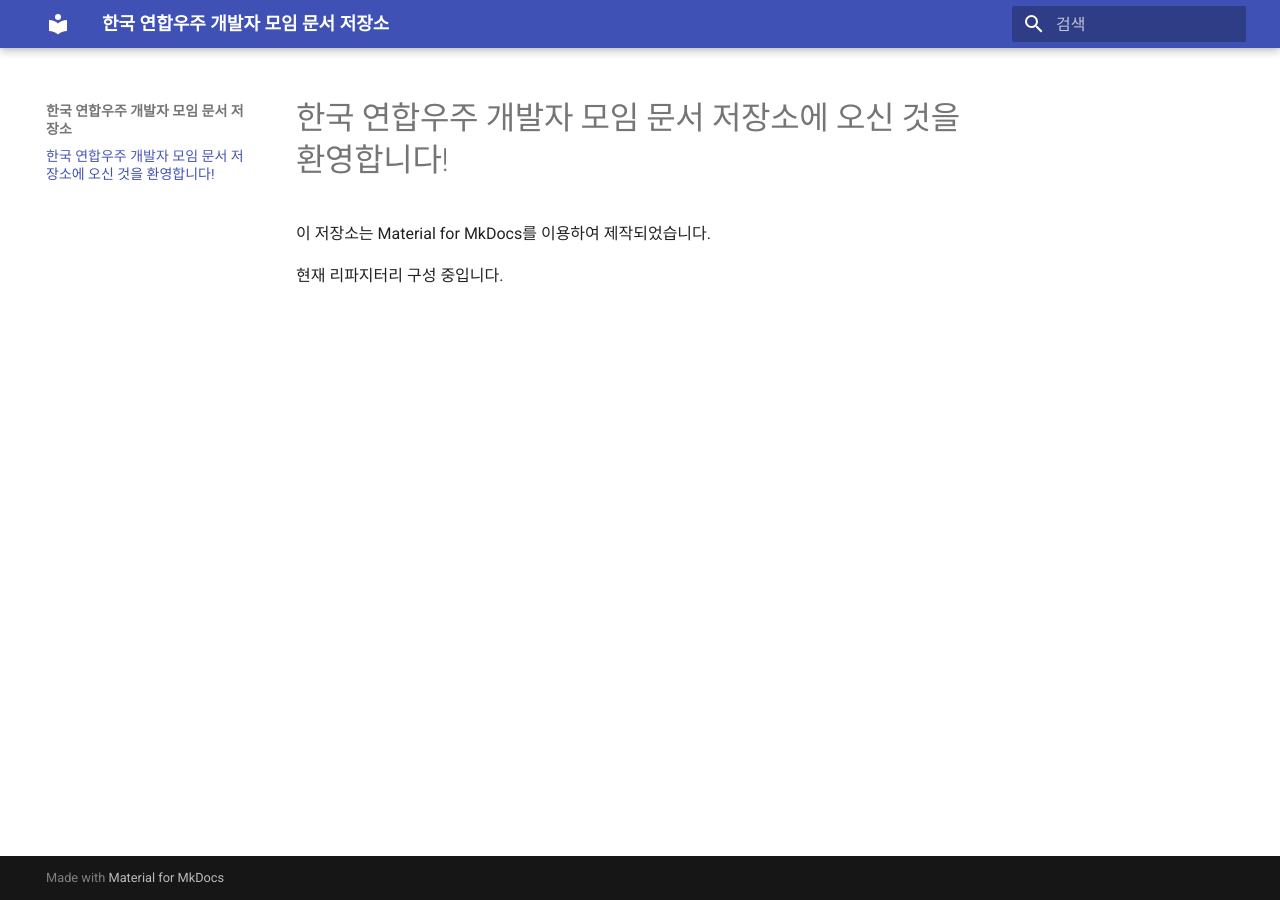
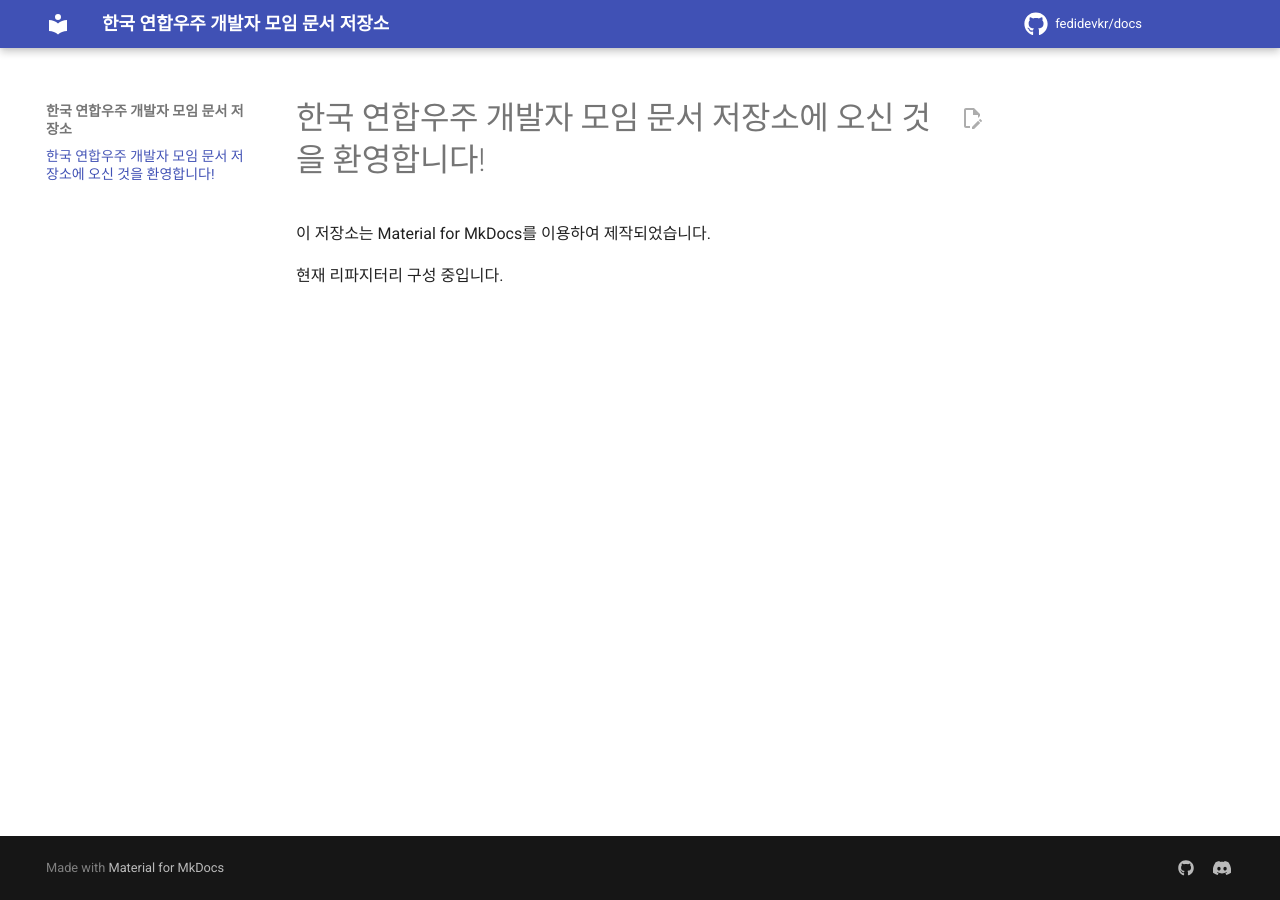
Before and after one commit to fedidevkr/docs, an MkDocs documentation site: the page built from docs/index.md, in a window 1280 px wide. Built offline with MkDocs 1.6.1 and Material for MkDocs 9.7.7, drawn with Linux system fonts in a browser that asks for light colours; plug-ins that fetch from the network failed and are left out; comment, search, counter and statistics services are not loaded.

Commit message:
GitHub 및 디스코드 링크 추가

```diff
--- a/mkdocs.yml
+++ b/mkdocs.yml
@@ -1,5 +1,33 @@
 site_name: 한국 연합우주 개발자 모임 문서 저장소
 site_url: https://docs.fedidev.kr/
+repo_url: https://github.com/fedidevkr/docs
+repo_name: fedidevkr/docs
+edit_uri: edit/main/doc/
+
 theme:
   name: material
   language: ko
+  features:
+  - content.action.edit
+  - optimize
+  icon:
+    repo: fontawesome/brands/github
+
+plugins:
+- social:
+    enabled: !ENV [CI, false]
+    cards_layout_options:
+      font_family: "Noto Sans KR"
+
+extra:
+  social:
+  - icon: fontawesome/brands/github
+    name: GitHub
+    link: https://github.com/fedidevkr/docs
+  - icon: fontawesome/brands/discord
+    name: Discord
+    link: https://discord.gg/B2ABMBpHNA
+
+markdown_extensions:
+- footnotes
+- gfm_admonition
--- a/requirements.txt
+++ b/requirements.txt
@@ -1,2 +1,3 @@
+markdown-gfm-admonition >=0.1.0, <0.2.0
 mkdocs[i18n] ==1.6.0
-mkdocs-material ==9.5.28
+mkdocs-material[imaging] ==9.5.28
```
Also changed, not shown: 1 other file.
